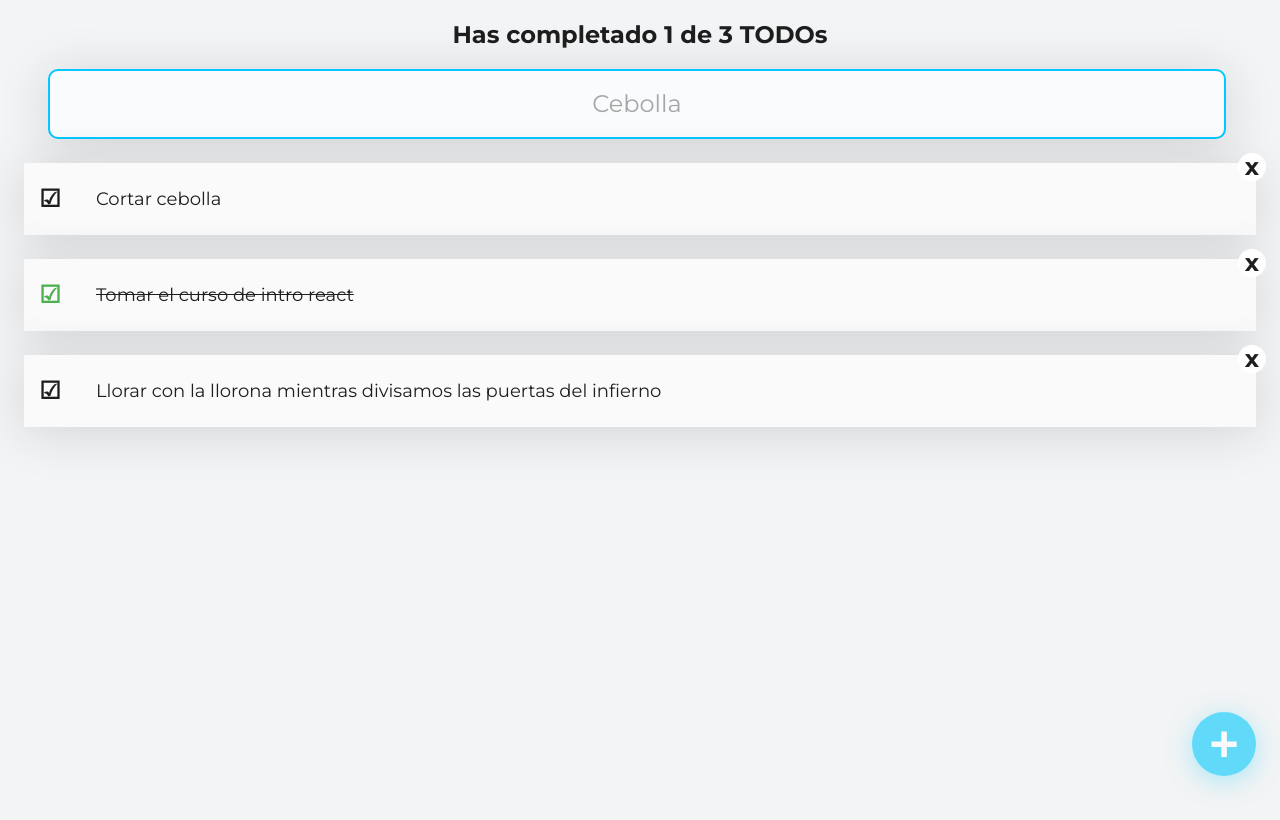
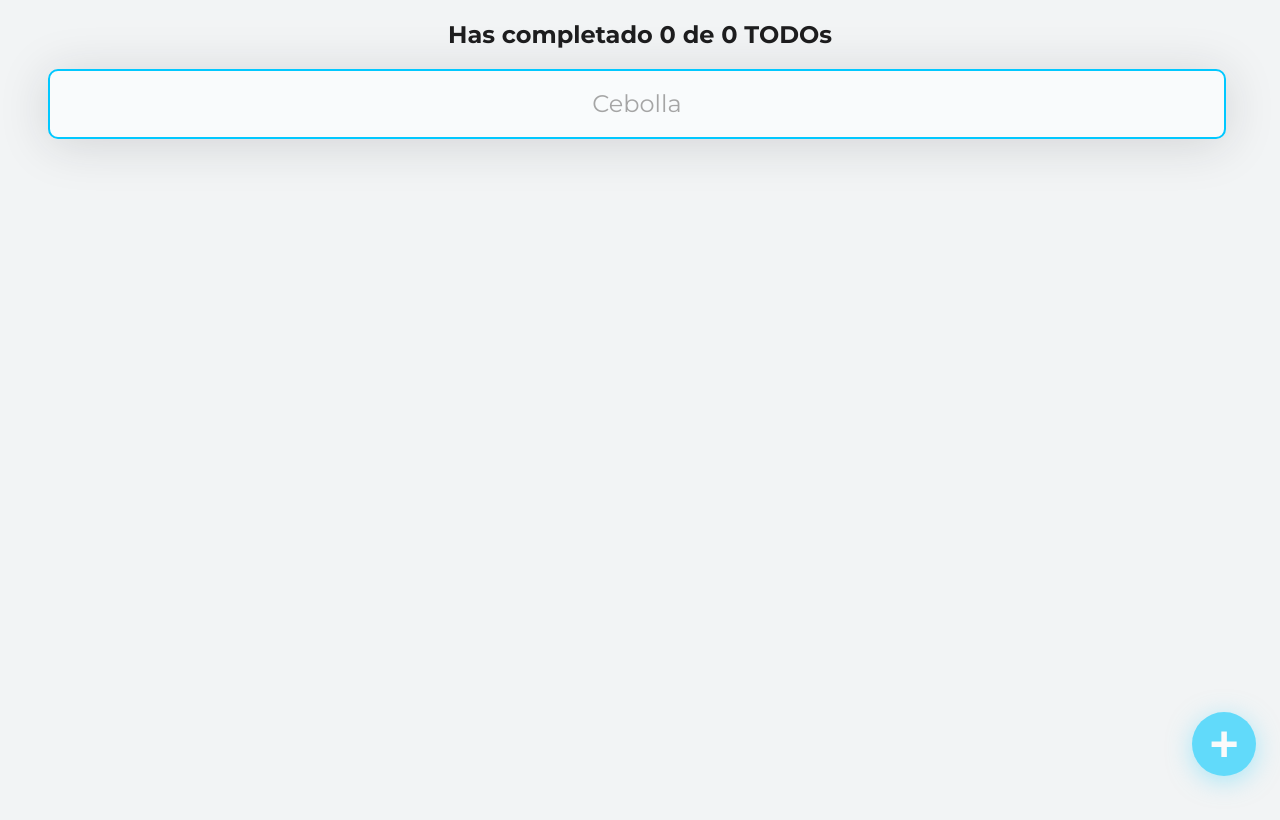
Before and after one commit to Mono-Gato/ToDo_Machine, a React (Create React App) app: page / in a window 1280 px wide. Built offline with nearby package versions, Linux system fonts and the light colour scheme.

Commit message:
usando local storage

```diff
--- a/src/components/App/App.js
+++ b/src/components/App/App.js
@@ -4,7 +4,7 @@
 import { AppUI } from "./AppUI";
 
 
-const defaultTodos = [
+/*const defaultTodos = [
   {
     text: 'Cortar cebolla',
     completed: false
@@ -17,11 +17,19 @@
     text: 'Llorar con la llorona mientras divisamos las puertas del infierno',
     completed: false
   }
-]
+]*/
 
 function App() {
+  const localStorageTodos = localStorage.getItem('TODOS_V1');
+  let parsedTodos;
+  if (!localStorageTodos === true) {
+    localStorage.setItem('TODOS_V1', JSON.stringify([]))
+    parsedTodos = []
+  } else {
+    parsedTodos = JSON.parse(localStorageTodos)
+  }
 
-  const [todos, setTodos] = React.useState(defaultTodos);
+  const [todos, setTodos] = React.useState(parsedTodos);
   const [searchValue, setSearchValue] = React.useState('');
 
   const completedTodos = todos.filter(todo => todo.completed).length;
@@ -41,18 +49,24 @@
 
   };
 
+  const saveTodos = (newTodos) => {
+    const stringifiedTodos = JSON.stringify(newTodos);
+    localStorage.setItem('TODOS_V1', stringifiedTodos);
+    setTodos(newTodos);
+  };
+
   const completeTodo = (text) => {
     const todoIndex = todos.findIndex(todo => todo.text === text);
     const newTodos = [...todos];
     newTodos[todoIndex].completed = true;
-    setTodos(newTodos);
+    saveTodos(newTodos);
   }
 
   const deleteTodo = (text) => {
     const todoIndex = todos.findIndex(todo => todo.text === text);
     const newTodos = [...todos];
     newTodos.splice(todoIndex, 1);
-    setTodos(newTodos);
+    saveTodos(newTodos);
   }
 
   return (
```
